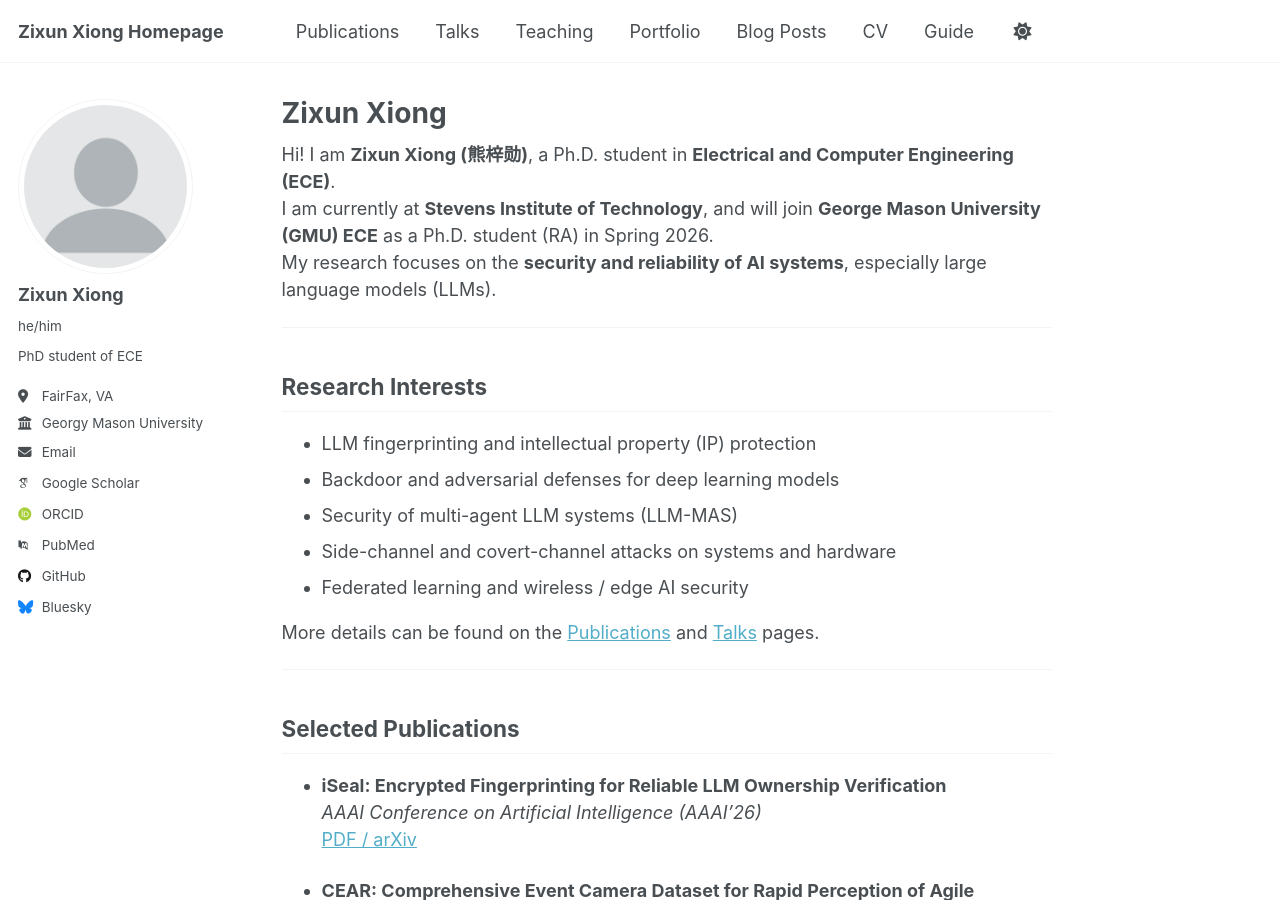
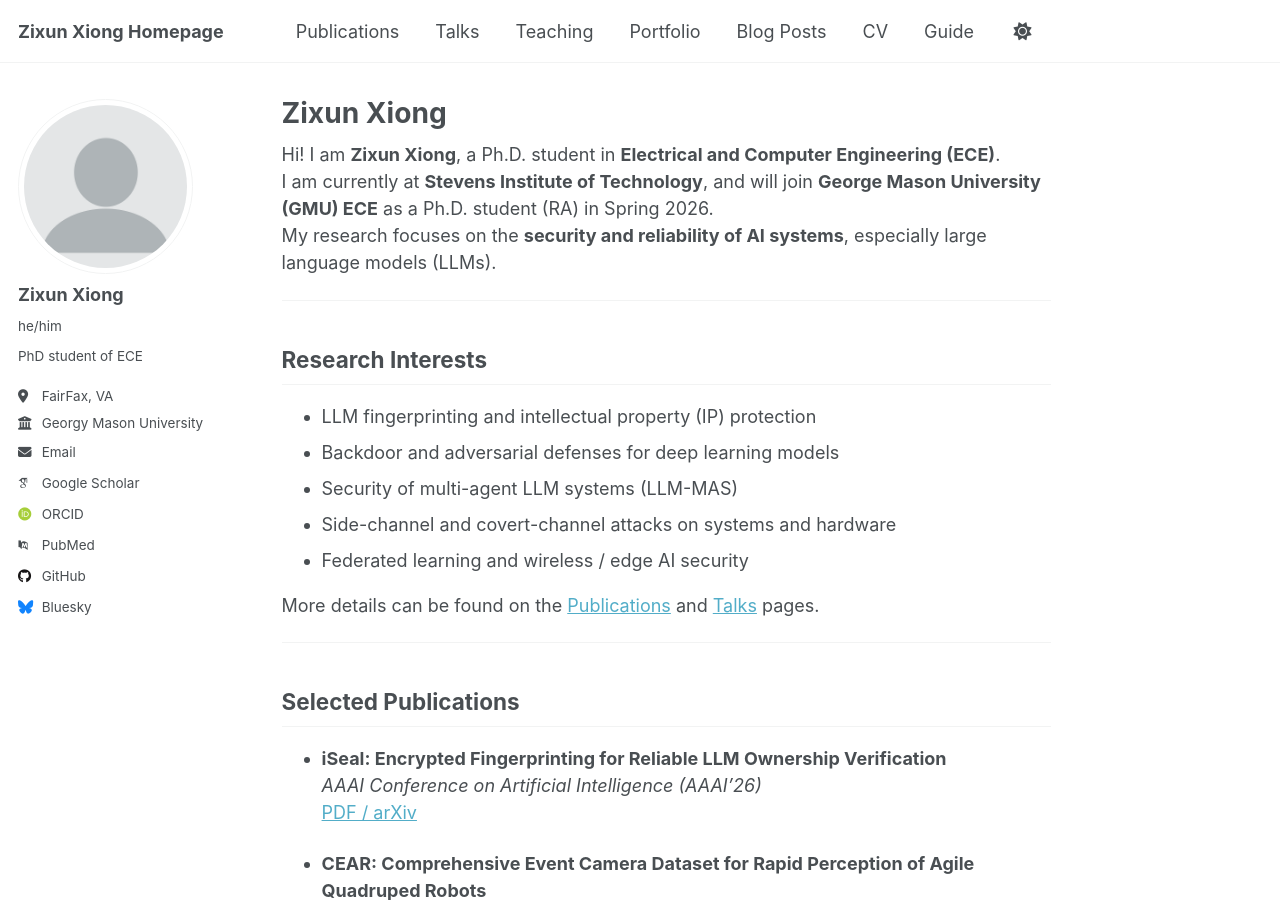
Before and after one commit to kitaharasetusna/zixun-xiong.github.io, a Jekyll site: the page built from _pages/about.md, in a window 1280 px wide and 900 px high. Built offline with Jekyll 4.4.1, drawn with Linux system fonts in a browser that asks for light colours; some web fonts are replaced; a script that is not in the unit is left out.

Commit message:
Update introduction in about.md
Removed the Chinese characters from the introduction.

```diff
--- a/_pages/about.md
+++ b/_pages/about.md
@@ -7,7 +7,7 @@ redirect_from:
   - /about.html
 ---
 
-Hi! I am **Zixun Xiong (熊梓勋)**, a Ph.D. student in **Electrical and Computer Engineering (ECE)**.
+Hi! I am **Zixun Xiong**, a Ph.D. student in **Electrical and Computer Engineering (ECE)**.
 I am currently at **Stevens Institute of Technology**, and will join **George Mason University (GMU) ECE** as a Ph.D. student (RA) in Spring 2026.
 My research focuses on the **security and reliability of AI systems**, especially large language models (LLMs).
 
```
